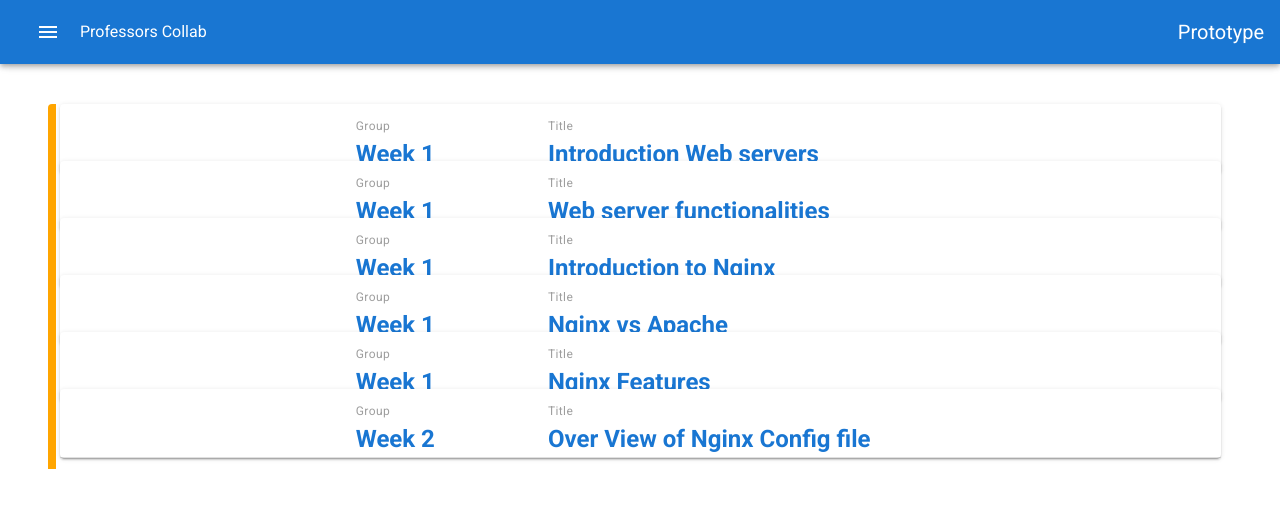
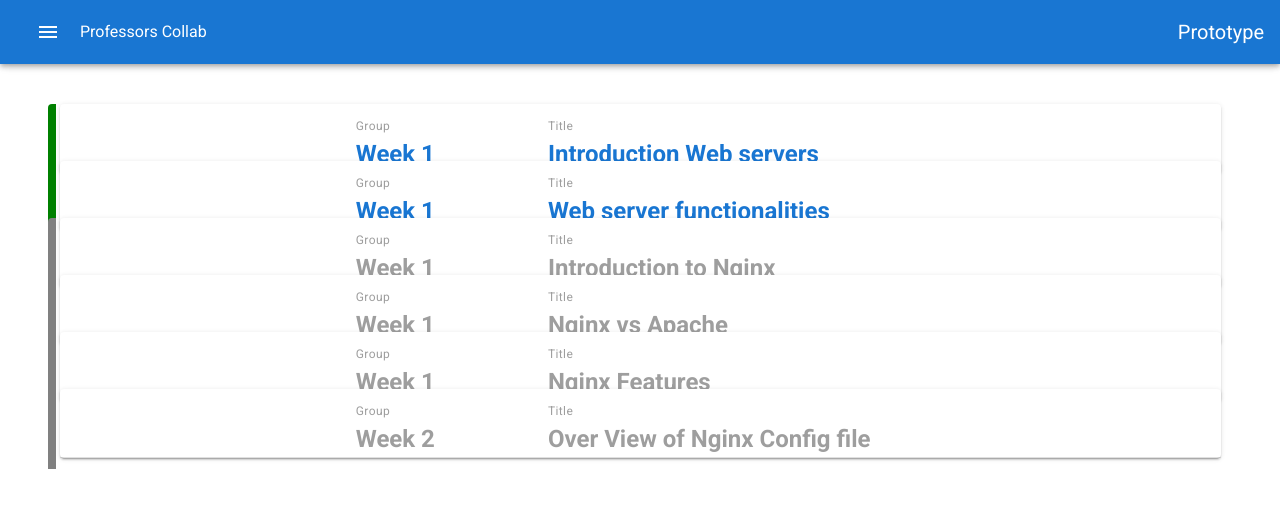
Before and after one commit to imjishnu001/Professorscollab-prototype, a Vue app: page /Nginx in a window 1280 px wide. Shown: the top 508 px of the page. Built offline with nearby package versions, Linux system fonts and the light colour scheme.

Commit message:
Updated Nginx Index

```diff
--- a/src/Technologies/Nginx/Index.vue
+++ b/src/Technologies/Nginx/Index.vue
@@ -2,18 +2,18 @@
   <div class="dashboard">
     <v-container class="my-5">
       <v-card v-for="topic in topics" v-bind:key="topic.title">
-          <v-layout row wrap class="pa-3 topic" justify-center="">
+          <v-layout row wrap :class="['pa-3 topic', (topic.available) ? availableClass : notavailableClass]" justify-center="">
               <v-flex xs12 md2>
                   <div class="caption grey--text">
                     Group
                   </div>
-                  <h2 class="primary--text">{{topic.group}}</h2>
+                  <h2 :class="[(topic.available) ? 'primary--text' : 'grey--text']">{{topic.group}}</h2>
               </v-flex>
               <v-flex xs12 md4>
                   <div class="caption grey--text">
                     Title
                   </div>
-                  <h2 class="primary--text">{{topic.title}}</h2>
+                  <h2 :class="[(topic.available) ? 'primary--text' : 'grey--text']">{{topic.title}}</h2>
               </v-flex>
           </v-layout>
         <v-divider></v-divider>
@@ -29,22 +29,26 @@ export default {
   data(){
     return{
       topics:[
-        {title:'Introduction Web servers',group:'Week 1'},
-        {title:'Web server functionalities ',group:'Week 1'},
-        {title:'Introduction to Nginx',group:'Week 1'},
-        {title:'Nginx vs Apache',group:'Week 1'},
-        {title:'Nginx Features',group:'Week 1'},
-        {title:'Over View of Nginx Config file',group:'Week 2'},
+        {title:'Introduction Web servers',group:'Week 1',available:true},
+        {title:'Web server functionalities ',group:'Week 1',available:true},
+        {title:'Introduction to Nginx',group:'Week 1',available:false},
+        {title:'Nginx vs Apache',group:'Week 1',available:false},
+        {title:'Nginx Features',group:'Week 1',available:false},
+        {title:'Over View of Nginx Config file',group:'Week 2',available:false},
       ],
+      availableClass: 'availableClass',
+      notavailableClass: 'notavailableClass',
     }
   },
 }
 </script>
 
 <style>
-.topic{
-  border-left: 8px solid orange;
+.topic.availableClass{
+  border-left: 8px solid green;
+}
+.topic.notavailableClass{
+  border-left: 8px solid gray;
 }
 
-
 </style>
```
